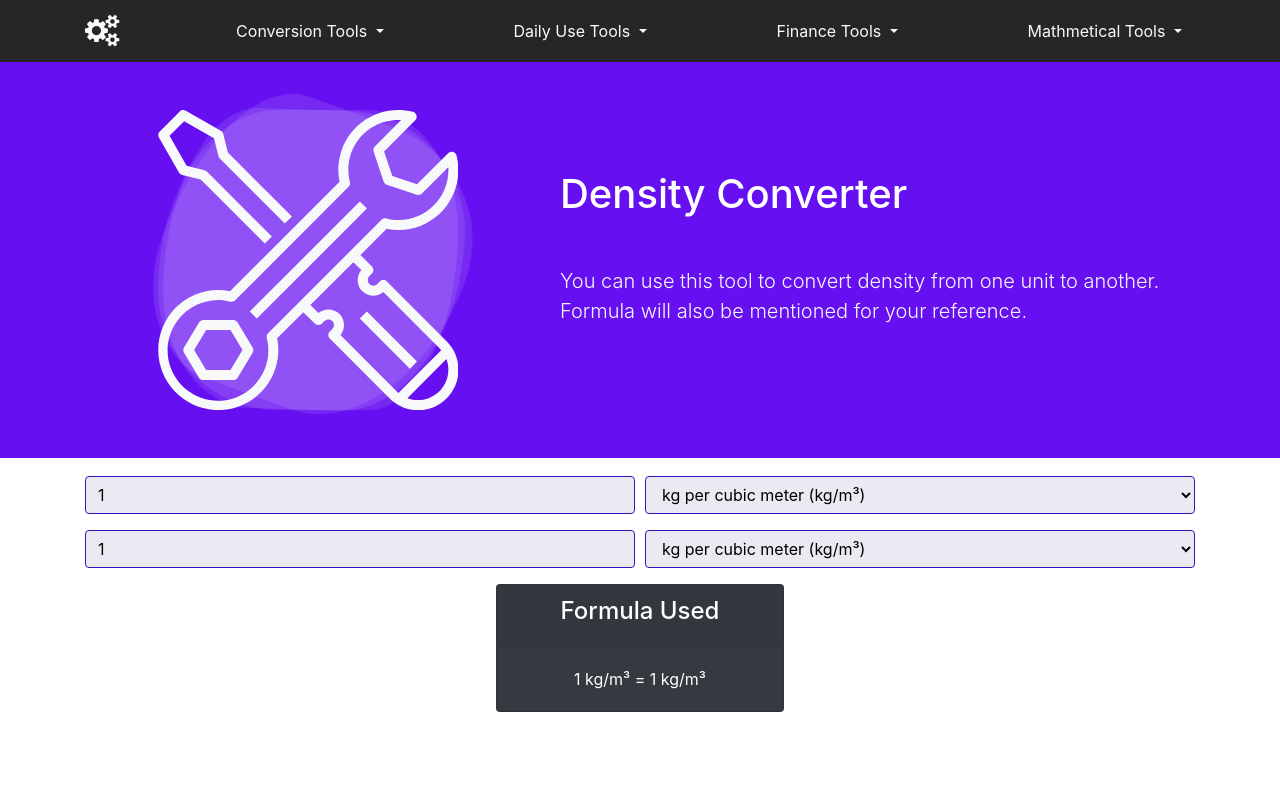
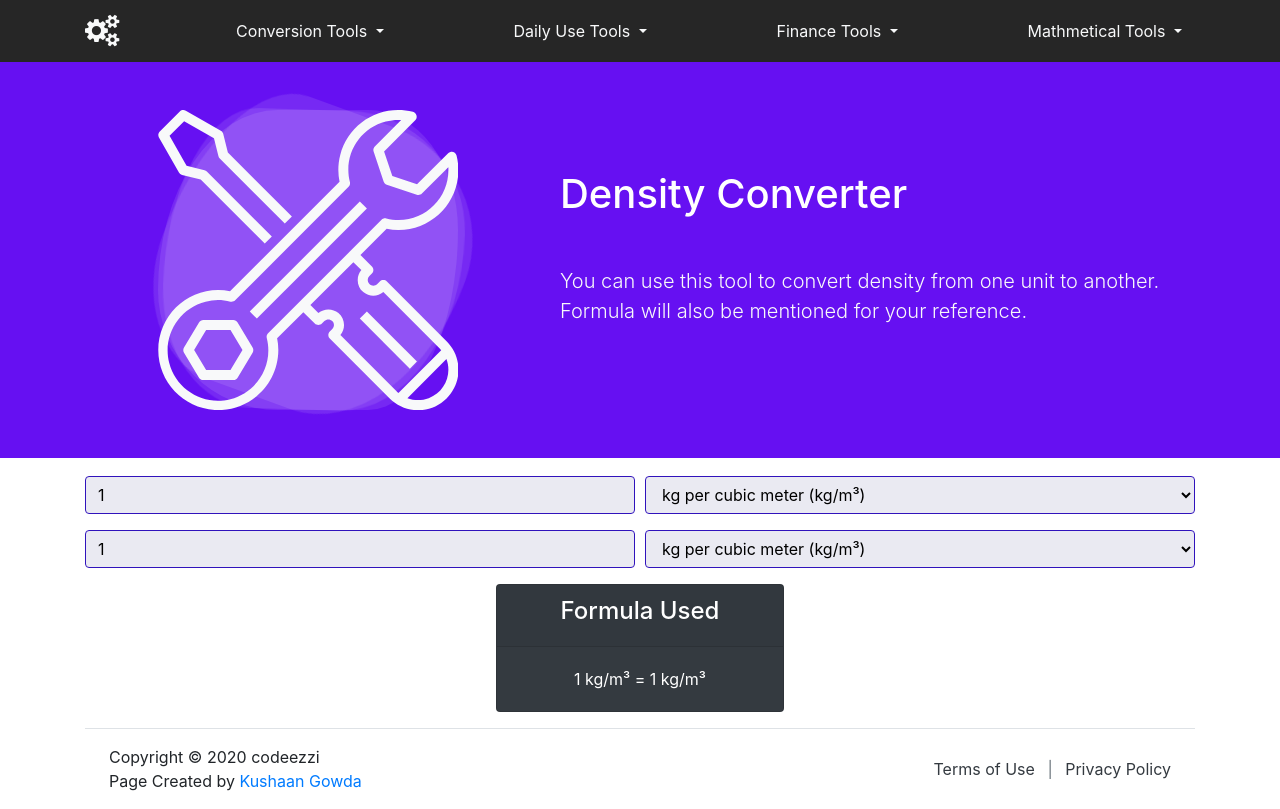
Before and after one commit to codeezzi/utility, a plain HTML site: page conversionTools/density/density.html in a window 1280 px wide. Drawn offline with nearby package versions, Linux system fonts and the light colour scheme.

Commit message:
added footer

```diff
--- a/conversionTools/density/density.html
+++ b/conversionTools/density/density.html
@@ -192,6 +192,21 @@
 			    	<p class="card-text" id="formula"></p>
 			  	</div>
 			</div>
+			<!--  Footer  -->
+		    <footer class="border-top py-3 px-4">
+		        <div class="row align-items-center">
+		            <div class="col-md-6">
+		                <p class="m-0">Copyright &copy; 2020 codeezzi</p>
+		                <p class="m-0">Page Created by <a href="https://github.com/kushaangowda" target="_blank">Kushaan Gowda</a></p>
+		            </div>
+		            <div class="col-md-6 text-md-right">
+		                <a href="#" class="text-dark">Terms of Use</a>
+		                <span class="text-muted mx-2">|</span>
+		                <a href="#" class="text-dark">Privacy Policy</a>
+		            </div>
+		        </div>
+		    </footer>
+    <!--  Footer End  -->
 
 		    <!--Scripts-->
 		    <script src="https://code.jquery.com/jquery-3.5.1.min.js"></script>
```
